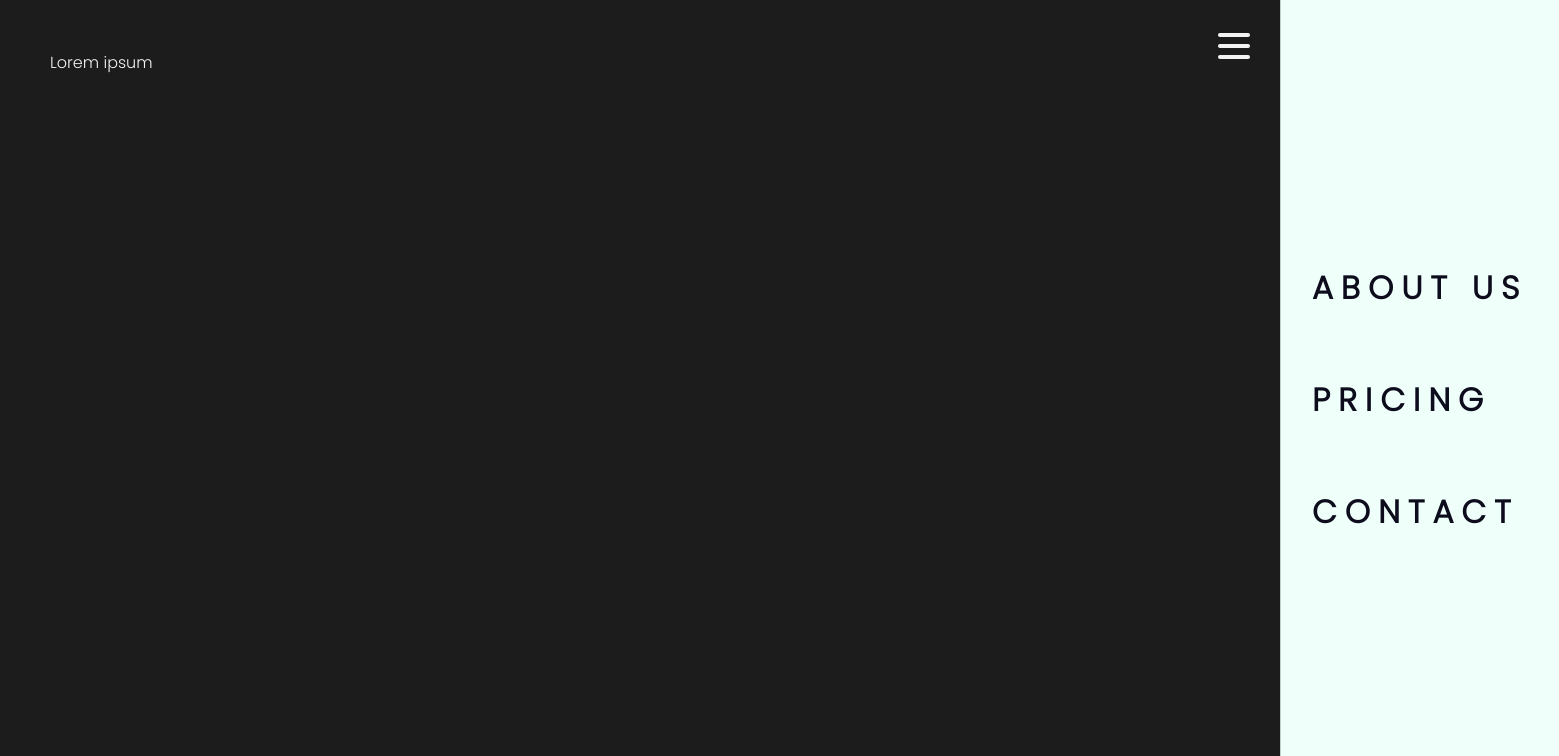
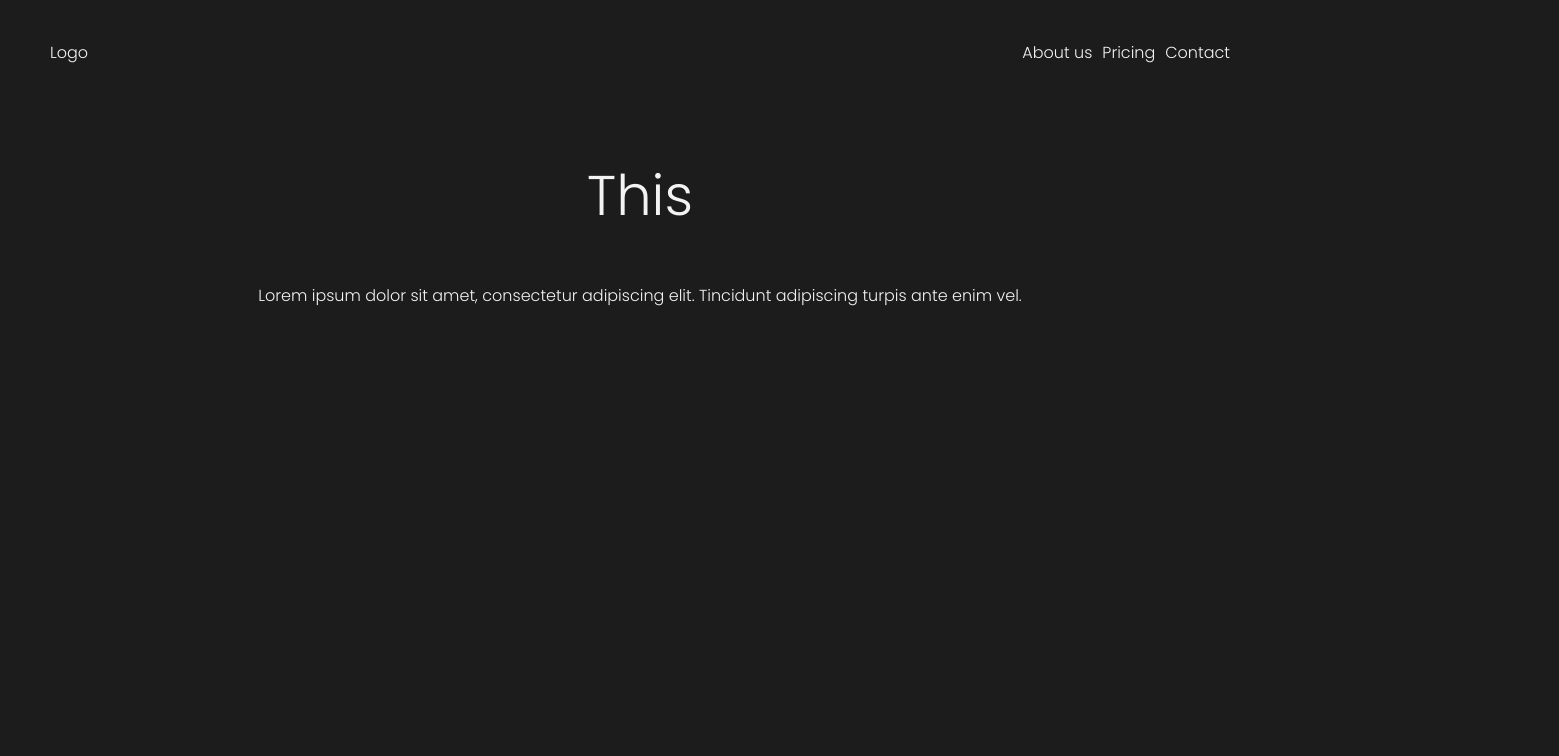
Before and after one commit to nkalajdzic1/KillYourBoredom, a React (Create React App) app: page / in a window 1280 px wide. Shown: the top 756 px of the page, 1559 px wide, since content can reach past the window. Built offline with nearby package versions, Linux system fonts and the light colour scheme.

Commit message:
added typer for the main frase on home page

```diff
--- a/package.json
+++ b/package.json
@@ -1,17 +1,15 @@
 {
-  "name": "project",
+  "name": "personal_project",
   "version": "0.1.0",
   "private": true,
   "dependencies": {
-    "@chakra-ui/react": "^1.7.1",
     "@emotion/react": "^11.6.0",
     "@emotion/styled": "^11.6.0",
-    "@mui/material": "^5.1.1",
     "@testing-library/jest-dom": "^5.15.0",
     "@testing-library/react": "^11.2.7",
     "@testing-library/user-event": "^12.8.3",
-    "antd": "^4.16.13",
     "framer-motion": "^4.1.17",
+    "prop-types": "^15.7.2",
     "react": "^17.0.2",
     "react-dom": "^17.0.2",
     "react-router": "^6.0.2",
--- a/src/lib/App.js
+++ b/src/App.js
@@ -1,8 +1,8 @@
 import React from "react";
 import { BrowserRouter as Router, Route, Routes } from "react-router-dom";
 
-import { Home, Page404 } from "Pages";
-import { LINKS } from "./constants/links";
+import { Home, Page404 } from "pages";
+import { LINKS } from "./lib/constants/links";
 
 export const ROUTES = [
   {
--- a/src/Pages/Home.js
+++ b/src/Pages/Home.js
@@ -1,8 +1,32 @@
 import Page from "lib/components/Page";
+import Typer from "lib/components/Typer";
 import React from "react";
+import styled from "styled-components";
+
+const MainContentWrapper = styled.div`
+  display: grid;
+  grid-template-rows: 100px 100px;
+  padding: 40px;
+  align-items: center;
+  text-align: center;
+`;
+
+const StyledTyper = styled(Typer)`
+  font-size: clamp(20px, 40px + 100%, 90px);
+`;
 
 function Home() {
-  return <Page></Page>;
+  return (
+    <Page>
+      <MainContentWrapper>
+        <StyledTyper text="This is your awesome frase." />
+        <div>
+          Lorem ipsum dolor sit amet, consectetur adipiscing elit. Tincidunt
+          adipiscing turpis ante enim vel.
+        </div>
+      </MainContentWrapper>
+    </Page>
+  );
 }
 
 export default Home;
--- a/src/Pages/index.js
+++ b/src/Pages/index.js
@@ -1,2 +1,2 @@
-export { default as Home } from "Pages/Home";
-export { default as Page404 } from "Pages/Page404";
+export { default as Home } from "pages/Home";
+export { default as Page404 } from "pages/Page404";
--- a/src/index.js
+++ b/src/index.js
@@ -4,7 +4,7 @@ import { ThemeProvider } from "styled-components";
 
 import theme from "lib/styles/theme";
 import GlobalStyle from "lib/styles/GlobalStyle";
-import App from "lib/App";
+import App from "App";
 
 ReactDOM.render(
   <React.StrictMode>
--- a/src/lib/components/Header.js
+++ b/src/lib/components/Header.js
@@ -3,11 +3,29 @@ import styled from "styled-components";
 
 import Menu from "./Menu";
 import { LINKS } from "lib/constants/links";
+import { Link } from "react-router-dom";
 
 const HeaderWrapper = styled.div`
   display: flex;
   justify-content: space-between;
-  padding: 50px;
+  padding: 40px 50px;
+`;
+
+const MenuNav = styled.ul`
+  display: flex;
+  gap: 10px;
+  padding: 0;
+  margin: 0;
+  list-style: none;
+
+  @media (max-width: 700px) {
+    display: none;
+  }
+
+  li > a {
+    text-decoration: none;
+    color: ${({ theme }) => theme.color};
+  }
 `;
 
 const links = [
@@ -28,8 +46,15 @@ const links = [
 function Header() {
   return (
     <HeaderWrapper>
-      <div>Lorem ipsum</div>
-      <Menu side="right" links={links} />
+      <div>Logo</div>
+      <MenuNav>
+        {links.map((x, i) => (
+          <li key={i}>
+            <Link to={x.href}>{x.name}</Link>
+          </li>
+        ))}
+      </MenuNav>
+      <Menu side="right" disappearingWidth={700} links={links} />
     </HeaderWrapper>
   );
 }
--- /dev/null
+++ b/src/lib/components/Typer.js
@@ -0,0 +1,35 @@
+import React, { useState, useEffect } from "react";
+const Typer = ({ text: dataText, className }) => {
+  const [text, setText] = useState("");
+  const [isDeleting, setIsDeleting] = useState(false);
+  const [speed, setSpeed] = useState(150);
+  const [loop, setLoop] = useState(0);
+
+  const handleTyping = () => {
+    setText(
+      isDeleting
+        ? dataText.substring(0, text.length - 1)
+        : dataText.substring(0, text.length + 1)
+    );
+
+    setSpeed(isDeleting ? 30 : 150);
+
+    if (!isDeleting && text === dataText) {
+      setTimeout(() => setIsDeleting(true), 500);
+    } else if (isDeleting && text === "") {
+      setIsDeleting(false);
+      setLoop(loop + 1);
+    }
+  };
+
+  useEffect(() => {
+    const timer = setTimeout(() => {
+      handleTyping();
+    }, speed);
+    return () => clearTimeout(timer);
+  });
+
+  return <div className={className}>{text}</div>;
+};
+
+export default Typer;
```
Also changed, not shown: src/lib/components/Menu.js, 1 other file (tests, documents, lock files or other folders).
